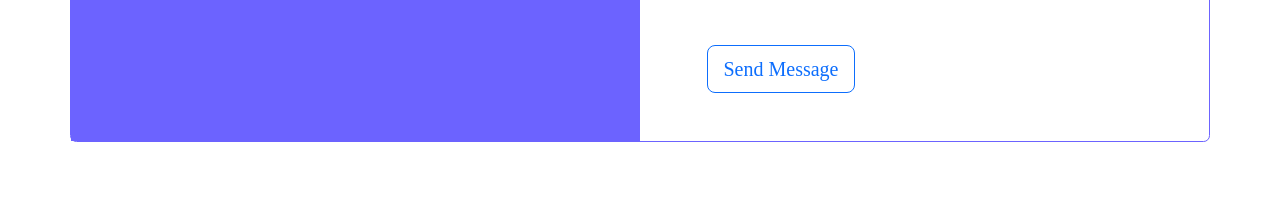
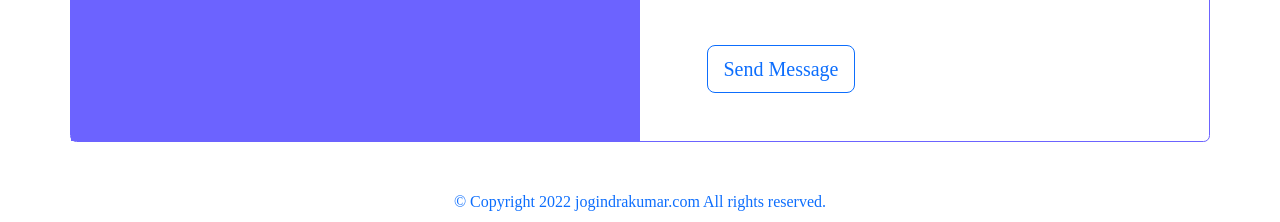
Before and after one commit to jogindrakumar/online-education, a plain HTML site: page index.html in a window 1280 px wide. Shown: the part 2010-2232 px from the top of the page. Before the commit the page ends 2200 px from the top, so only its background shows below. Drawn offline with nearby package versions, Linux system fonts and the light colour scheme; a web font is replaced by a local one.

Commit message:
footer-section

```diff
--- a/css/style.css
+++ b/css/style.css
@@ -125,3 +125,7 @@
     text-decoration: none;
     color: white;
 }
+
+footer a {
+    text-decoration: none;
+}
--- a/index.html
+++ b/index.html
@@ -232,6 +232,15 @@
             </div>
         </div>
     </div>
+    <div class="container mb-2">
+        <div class="row">
+            <div class="col-lg-12">
+                <footer class="text-center">
+                    <a href="">© Copyright 2022 jogindrakumar.com All rights reserved.</a>
+                </footer>
+            </div>
+        </div>
+    </div>
 
     <script src="js/jquery.min.js"></script>
     <script src="https://cdn.jsdelivr.net/npm/bootstrap@5.2.0-beta1/dist/js/bootstrap.bundle.min.js"></script>
```
